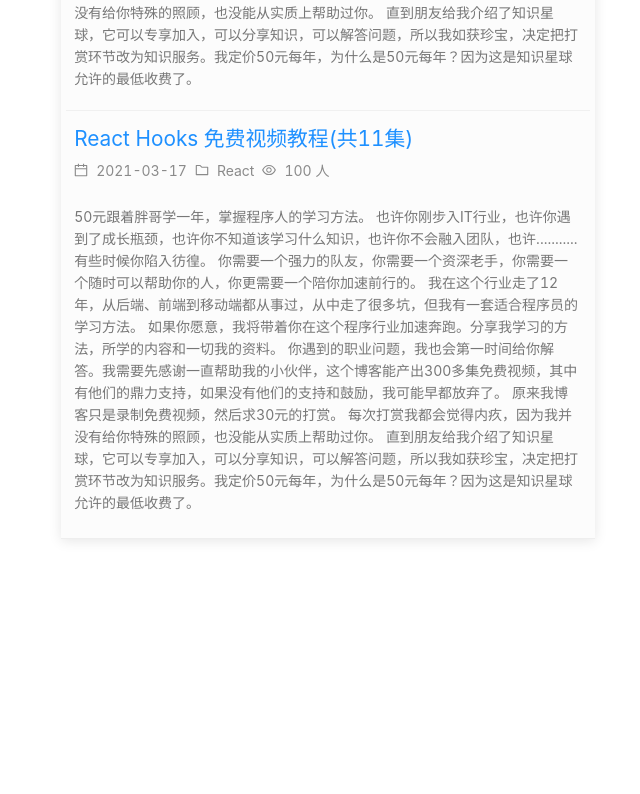
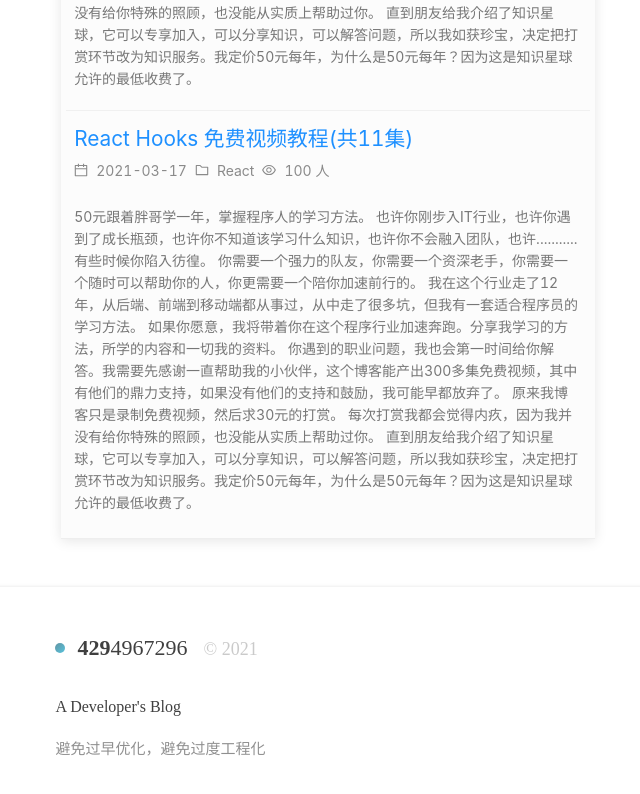
Before and after one commit to royghu201901/react-blog, a Next.js app in the folder blog/: page / in a window 1280 px wide. Shown: the part 1976-2770 px from the top of the page, without its empty margins (136-776 px from the left). Before the commit the page ends 2547 px from the top, so only its background shows below. Built offline with nearby package versions, Linux system fonts and the light colour scheme.

Commit message:
博客详情页初始化

```diff
--- /dev/null
+++ b/blog/components/Footer/index.js
@@ -0,0 +1,23 @@
+import React from 'react'
+import styles from './index.module.scss'
+import ListStyle from '../ListStyle'
+import { Col, Row } from 'antd'
+
+const Footer = () => (
+  <div className={styles.footer}>
+    <Row type="flex" justify="center">
+      <Col xs={0} sm={0} md={18} lg={18} xl={17} >
+        <div className={styles.wrapper}>
+          <ListStyle />
+          <span className={styles.nameLeft}>429</span>
+          <span className={styles.nameRight}>4967296</span>
+          <span className={styles.copyRight}>© 2021</span>
+          <p className={styles.title}>A Developer's Blog</p>
+          <p className={styles.description}>避免过早优化，避免过度工程化</p>
+        </div>
+      </Col>
+    </Row>
+  </div>
+)
+
+export default Footer
--- /dev/null
+++ b/blog/components/Footer/index.module.scss
@@ -0,0 +1,47 @@
+.footer {
+  width: 100%;
+  height: 14.625rem;
+  box-shadow: 0 1px 4px rgb(89 90 89 / 28%);
+  .wrapper {
+    padding: 3rem 0.3rem 0;
+  }
+  .nameLeft {
+    font-size: 1.375rem;
+    font-family: Acumin Pro;
+    font-weight: bold;
+    line-height: 1.625rem;
+    color: #404040;
+  }
+  .nameRight {
+    font-size: 1.375rem;
+    font-family: Acumin Pro;
+    font-weight: normal;
+    line-height: 1.625rem;
+    color: #404040;
+  }
+  .copyRight {
+    font-size: 1.125rem;
+    font-family: Acumin Pro;
+    font-weight: 300;
+    line-height: 1.625rem;
+    color: #404040;
+    opacity: 0.27;
+    margin-left: 1rem;
+  }
+  .title {
+    font-size: 1rem;
+    font-family: Acumin Pro;
+    font-weight: 500;
+    line-height: 1.625rem;
+    color: #404040;
+    margin-top: 2rem;
+  }
+  .description {
+    font-size: 0.9375rem;
+    font-family: Acumin Pro;
+    font-weight: 300;
+    line-height: 1.625rem;
+    color: #404040;
+    opacity: 0.58;
+  }
+}
--- a/blog/components/Header/index.js
+++ b/blog/components/Header/index.js
@@ -22,8 +22,10 @@
         <Col xs={0} sm={0} md={8} lg={8} xl={6} >
           <Menu mode="horizontal">
             <Menu.Item key="home">
-              <HomeOutlined />
-              博客首页
+              <a href="/">
+                <HomeOutlined />
+                博客首页
+              </a>
             </Menu.Item>
             <Menu.Item key="camera">
               <CameraOutlined />
--- /dev/null
+++ b/blog/components/ListStyle/index.js
@@ -0,0 +1,10 @@
+import React from 'react'
+import styles from './index.module.css'
+
+export default function ListStyle() {
+  return (
+    <div>
+      <div className={styles.listStyle}></div>
+    </div>
+  )
+}
--- /dev/null
+++ b/blog/components/ListStyle/index.module.css
@@ -0,0 +1,9 @@
+.listStyle {
+  width: 0.625rem;
+  height: 0.625rem;
+  background: linear-gradient(136deg, #6294A2 0%, #58C3DD 100%);
+  border-radius: 50%;
+  margin-top: 0.5rem;
+  margin-right: 0.75rem;
+  float: left;
+}
--- a/blog/pages/index.js
+++ b/blog/pages/index.js
@@ -9,6 +9,8 @@
 import Header from '../components/Header'
 import Banner from '../components/Banner'
 import Info from '../components/Info'
+import ListStyle from '../components/ListStyle'
+import Footer from '../components/Footer'
 import styles from '../styles/home.module.css'
 
 export default function Home() {
@@ -38,7 +40,8 @@
           <List
             header={
               <div className={styles.homeListTitle}>
-                <div className={styles.homeListStyle}></div>
+                {/* <div className={styles.homeListStyle}></div> */}
+                <ListStyle />
                 <span>最新日志</span>
               </div>
             }
@@ -72,6 +75,8 @@
           <Info />
         </Col>
       </Row>
+
+      <Footer />
     </div>
   )
 }
--- /dev/null
+++ b/blog/styles/detail.module.scss
@@ -0,0 +1,9 @@
+.title {
+  font-size: 2rem;
+  text-align: center;
+}
+
+.markdown {
+  width: 100%;
+  margin-top: 2rem;
+}
--- a/blog/styles/globals.css
+++ b/blog/styles/globals.css
@@ -20,6 +20,14 @@
   box-shadow: 0 2px 12px 0 rgb(0 0 0 / 10%);
 } */
 
+.detail {
+  background-color: #FCFCFC;
+  margin-bottom: 2rem;
+  padding:.3rem;
+  border-bottom: 1px solid #eee;
+  box-shadow: 0 2px 12px 0 rgb(0 0 0 / 10%);
+}
+
 .main{
   margin-top: 1rem;
   margin-bottom: 1rem;
```
Also changed, not shown: blog/pages/detail.js (+36 -0 lines), 2 other files (tests, documents, lock files or other folders).
